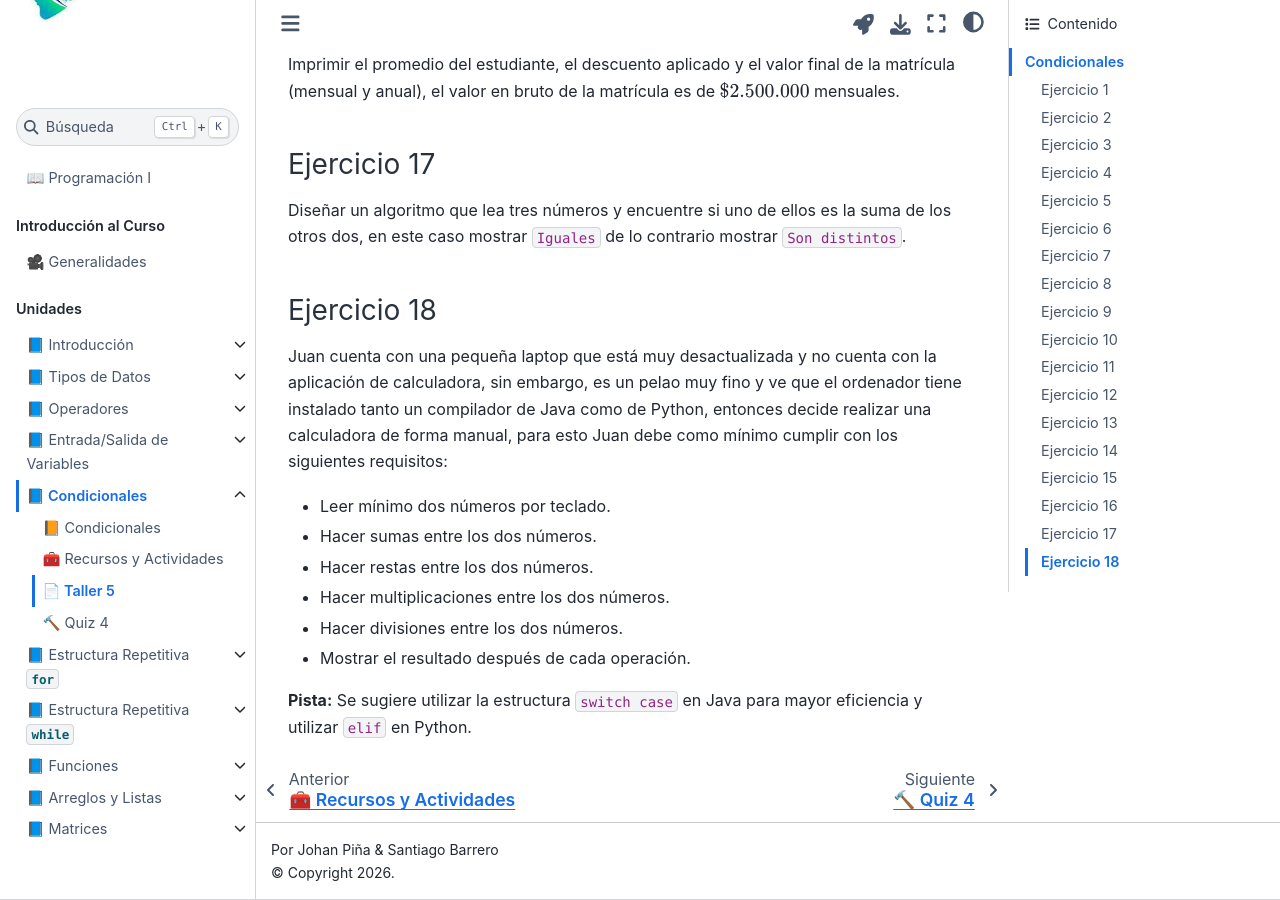
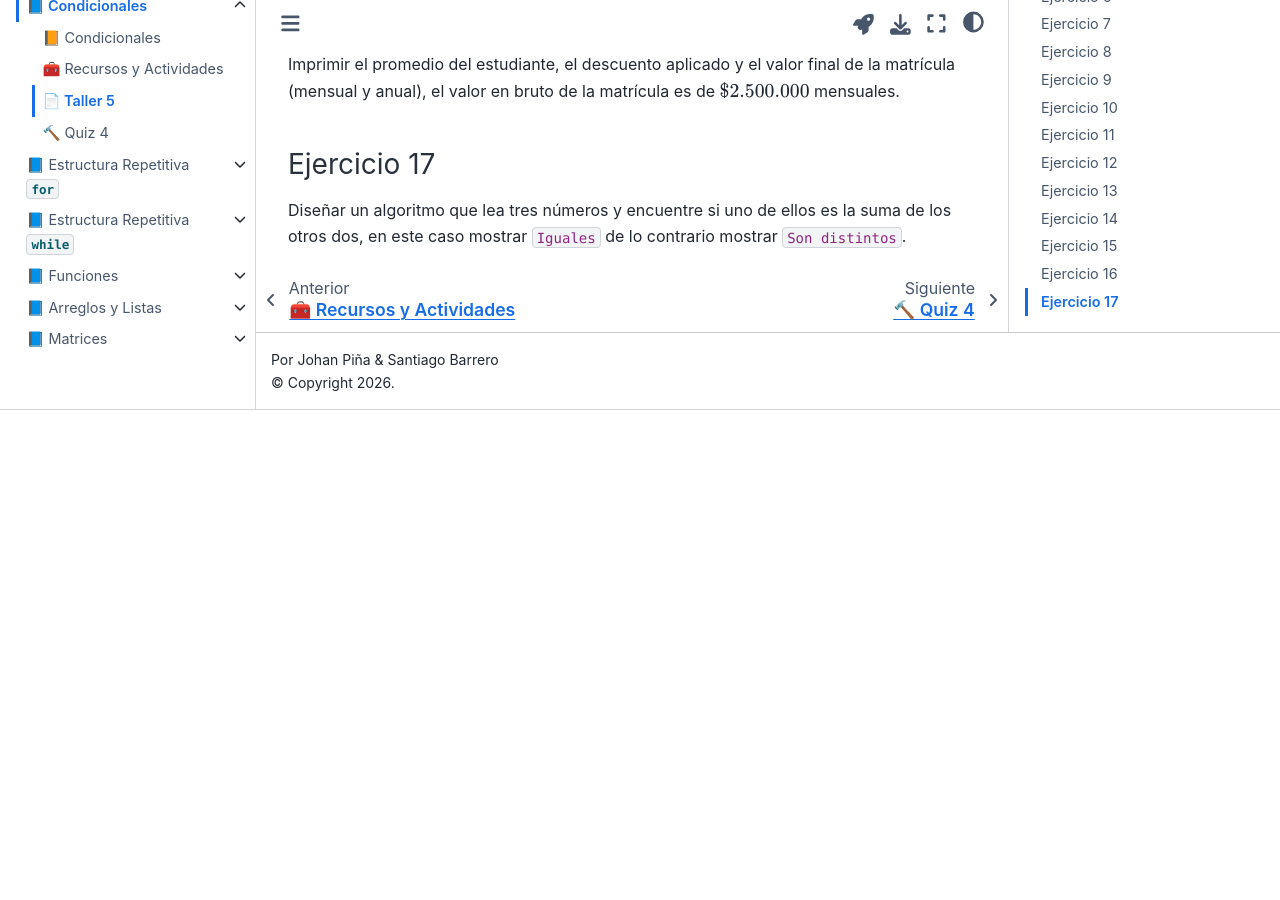
Before and after one commit to BioAITeamLearning/AlgProgI_2026_02_Ucaldas, a Jupyter Book: the page built from content/talleres/taller5.md, in a window 1280 px wide and 900 px high, scrolled down 4396 px. Built offline with Jupyter Book 1.0.4 settings and Sphinx 7.4.7 and the Sphinx Book theme 1.1.4, drawn with Linux system fonts in a browser that asks for light colours; pages that are not in the unit, such as notebooks, are missing from menus; after the commit the page ends 4806 px from its top, so only the background shows below that.

Commit message:
Quitar el Ejercicio 18 (calculadora) del Taller 5
Pasa a ser la actividad en clase del notebook Clase5-Java.

Co-Authored-By: Claude Sonnet 5.5 <noreply@anthropic.com>

```diff
--- a/content/talleres/taller5.md
+++ b/content/talleres/taller5.md
@@ -112,15 +112,3 @@ Imprimir el promedio del estudiante, el descuento aplicado y el valor final de l
 
 ### Ejercicio 17
 Diseñar un algoritmo que lea tres números y encuentre si uno de ellos es la suma de los otros dos, en este caso mostrar `Iguales` de lo contrario mostrar `Son distintos`.
-
-### Ejercicio 18
-Juan cuenta con una pequeña laptop que está muy desactualizada y no cuenta con la aplicación de calculadora, sin embargo, es un pelao muy fino y ve que el ordenador tiene instalado tanto un compilador de Java como de Python, entonces decide realizar una calculadora de forma manual, para esto Juan debe como mínimo cumplir con los siguientes requisitos:
-
-- Leer mínimo dos números por teclado.
-- Hacer sumas entre los dos números.
-- Hacer restas entre los dos números.
-- Hacer multiplicaciones entre los dos números.
-- Hacer divisiones entre los dos números.
-- Mostrar el resultado después de cada operación.
-
-**Pista:** Se sugiere utilizar la estructura `switch case` en Java para mayor eficiencia y utilizar `elif` en Python.
```
